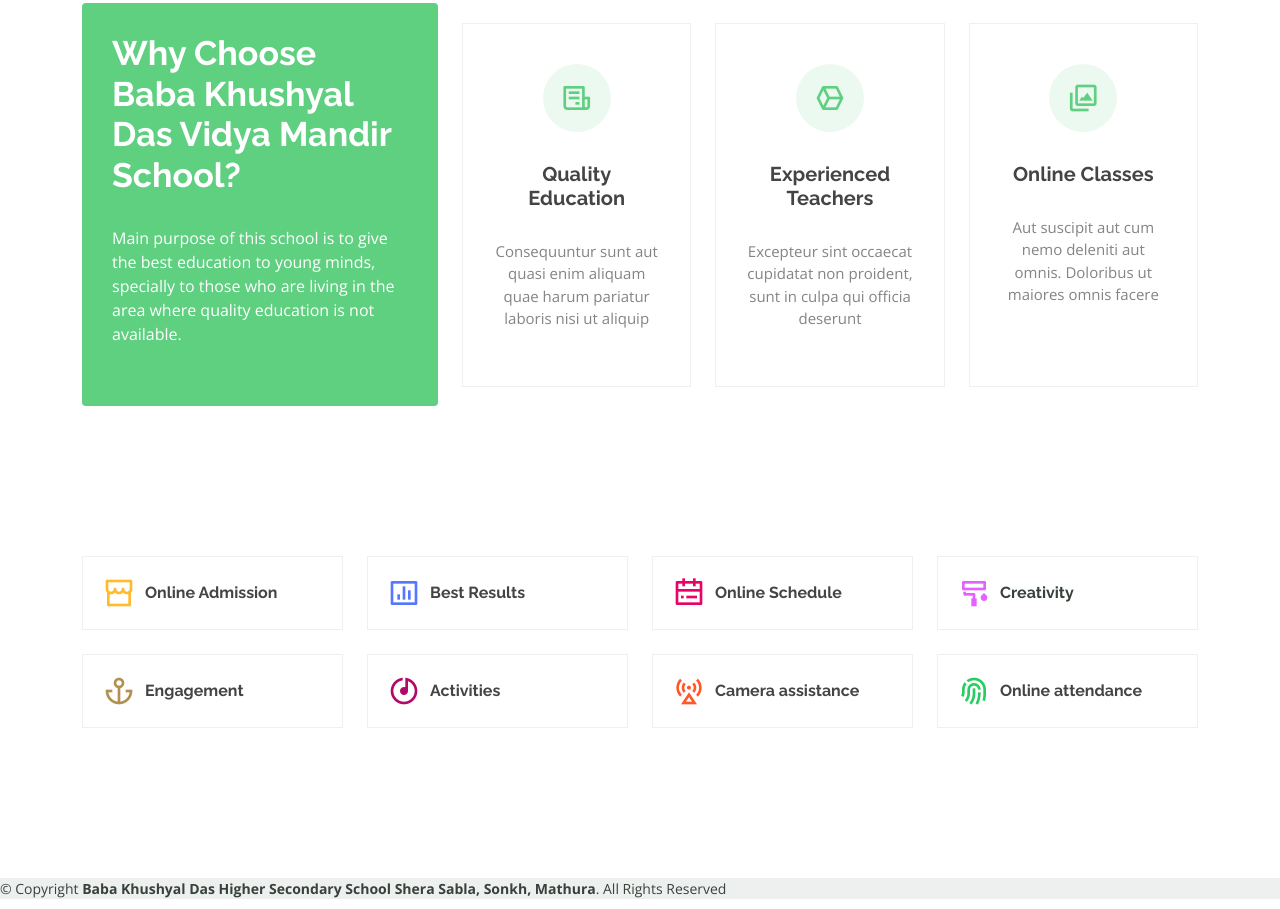
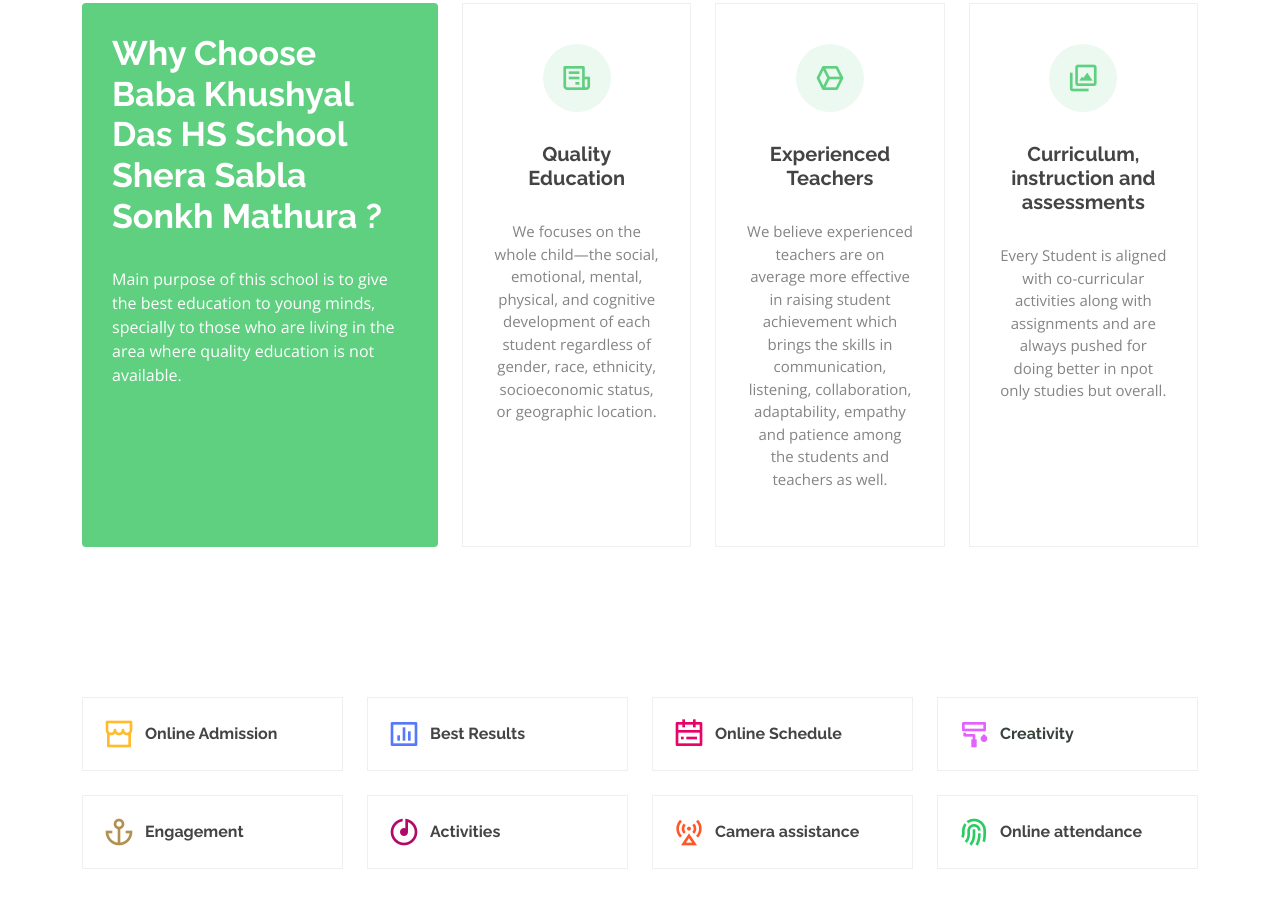
Before and after one commit to babakhushyaldas/website, a plain HTML site: page index.html in a window 1280 px wide. Shown: the part 1611-2520 px from the top of the page. Drawn offline with nearby package versions, Linux system fonts and the light colour scheme.

Commit message:
27/06 update

```diff
--- a/index.html
+++ b/index.html
@@ -78,7 +78,8 @@
           <div class="col-lg-6 pt-4 pt-lg-0 order-2 order-lg-1 content">
             <h3>ABOUT US</h3>
             <p class="fst-italic">
-Established in year 2005, Baba Khushyal Das Vidya Mandir School is located in Urban area of Uttar Pradesh state/ut of India. In Areeng area of Goverdhan block of Mathura District. Area pincode is 281001.
+		    Established in year 2005, Baba Khushyal Das Higher Secondary School Shera Sabla is located in Urban area of Uttar Pradesh state/ut of India.
+		    In Areeng area of Goverdhan block of Mathura District. Area pincode is 281123.
 
 School is providing Higher Secondary level education.
 Medium of instruction is <b>Hindi & English</b> language and School is <b>Co-Educational</b>.
@@ -90,11 +91,7 @@ School is affiliated with State Board for both Secondary and High Secondary leve
               <li><i class="bi bi-check-circle"></i> Co-Education.</li>
               <li><i class="bi bi-check-circle"></i> Trained Teachers.</li>
             </ul>
-            <!-- <p> -->
-              <!-- <a class="get-started-btn" href="about.html">Read More...</a> -->
-            <!-- </p> -->
-
-          </div>
+		</div>
         </div>
 
       </div>
@@ -107,16 +104,11 @@ School is affiliated with State Board for both Secondary and High Secondary leve
         <div class="row">
           <div class="col-lg-4 d-flex align-items-stretch">
             <div class="content">
-              <h3>Why Choose Baba Khushyal Das Vidya Mandir School?</h3>
-              <p>
-                Main purpose of this school is to give the best education to young minds, specially to those who are living in the area where quality
-				education is not available.
-              </p>
-              <!--<div class="text-center">
-                <a href="about.html" class="more-btn">Learn More <i class="bx bx-chevron-right"></i></a>
-              </div>-->
-            </div>
-          </div>
+              <h3>Why Choose Baba Khushyal Das HS School Shera Sabla Sonkh Mathura ?</h3>
+              <p>Main purpose of this school is to give the best education to young minds, specially to those who are living in the area where quality
+				education is not available.</p>
+		  </div>
+		</div>
           <div class="col-lg-8 d-flex align-items-stretch" data-aos="zoom-in" data-aos-delay="100">
             <div class="icon-boxes d-flex flex-column justify-content-center">
               <div class="row">
@@ -124,21 +116,25 @@ School is affiliated with State Board for both Secondary and High Secondary leve
                   <div class="icon-box mt-4 mt-xl-0">
                     <i class="bx bx-receipt"></i>
                     <h4>Quality Education</h4>
-                    <p>Consequuntur sunt aut quasi enim aliquam quae harum pariatur laboris nisi ut aliquip</p>
+                    <p>We focuses on the whole child—the social, emotional, mental, physical, and cognitive
+			    development of each student regardless of gender, race, ethnicity, socioeconomic status, or geographic location.</p>
                   </div>
                 </div>
                 <div class="col-xl-4 d-flex align-items-stretch">
                   <div class="icon-box mt-4 mt-xl-0">
                     <i class="bx bx-cube-alt"></i>
                     <h4>Experienced Teachers</h4>
-                    <p>Excepteur sint occaecat cupidatat non proident, sunt in culpa qui officia deserunt</p>
+                    <p>We believe experienced teachers are on average more effective in raising student achievement
+			    which brings the skills in communication, listening, collaboration,
+			    adaptability, empathy and patience among the students and teachers as well.</p>
                   </div>
                 </div>
                 <div class="col-xl-4 d-flex align-items-stretch">
                   <div class="icon-box mt-4 mt-xl-0">
                     <i class="bx bx-images"></i>
-                    <h4>Online Classes</h4>
-                    <p>Aut suscipit aut cum nemo deleniti aut omnis. Doloribus ut maiores omnis facere</p>
+                    <h4>Curriculum, instruction and assessments</h4>
+                    <p>Every Student is aligned with co-curricular activities along with assignments and are always pushed
+			    for doing better in npot only studies but overall.</p>
                   </div>
                 </div>
               </div>
@@ -212,7 +208,7 @@ School is affiliated with State Board for both Secondary and High Secondary leve
   <!-- ======= Footer ======= -->
   <footer id="footer">
 	  <div class="me-md-auto text-center text-md-start">
-		  <div class="copyright">
+		  <div class="copyright" style="text-align: center; padding: 30px;">
           &copy; Copyright <strong><span>Baba Khushyal Das Higher Secondary School Shera Sabla, Sonkh, Mathura</span></strong>. All Rights Reserved
 		  </div>
 	  </div>
```
